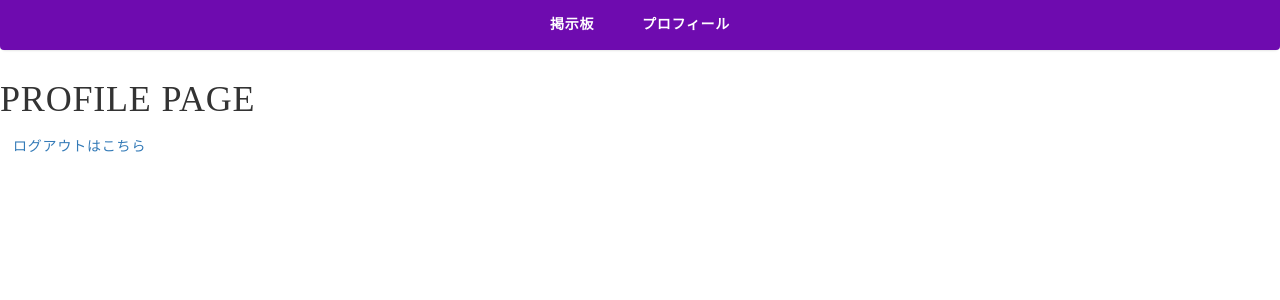
After one commit to Nakagaki-Yuto/Hackathon_KyotanabePythons, a Django app: page /profile/ in a window 1280 px wide. The commit adds this page. Shown: the top 300 px of the page. Run offline with Django 3.2, Linux system fonts and the light colour scheme; a user stored in the database is signed in; some libraries are stand-ins or nearby versions.

Commit message:
add profile page

```diff
--- a/notice_board/static/css/notice_board.css
+++ b/notice_board/static/css/notice_board.css
@@ -33,7 +33,7 @@ body {
 
   .favorite-btn{
     padding-left: 7px;
-    color: rgb(248, 74, 74);
+    color: rgb(110, 11, 175);
   }
 
   /*navbar*/
@@ -48,7 +48,7 @@ body {
     -webkit-box-shadow: 0 3px 3px -3px rgba(255, 91, 91, 0.2);
     -moz-box-shadow: 0 3px 3px -3px rgba(241, 79, 79, 0.2);
     box-shadow: 0 3px 3px -3px rgba(0, 0, 0, .2);
-    background-color: rgb(248, 74, 74);
+    background-color: rgb(110, 11, 175);
   }
 
   .navbar-list {
--- a/notice_board/templates/notice_board/base.html
+++ b/notice_board/templates/notice_board/base.html
@@ -12,13 +12,8 @@
         <!-- .navbar -->
         <nav class="navbar" class="fixed">
             <ul class="navbar-list">
-                <li class="navbar-item"><a class="navbar-link" id="search" href="/">掲示板</a></li>
-                <li class="navbar-item"><a class="navbar-link" id="mypage" href="{% url 'mypage' %}">マイページ</a></li>
-                {% if user.is_authenticated %}
-                <li class="navbar-item"><a class="navbar-link" id="log" href="{% url 'logout' %}">ログアウト</a></li>
-                {% else %}
-                <li class="navbar-item"><a class="navbar-link" id="log" href="{% url 'login' %}">ログイン</a></li>
-                {% endif %}
+                <li class="navbar-item"><a class="navbar-link" href="/">掲示板</a></li>
+                <li class="navbar-item"><a class="navbar-link" href="profile">プロフィール</a></li>
             </ul>
         </nav>
         <!-- /.navbar -->
--- /dev/null
+++ b/notice_board/templates/notice_board/profilepage.html
@@ -0,0 +1,6 @@
+{% extends "notice_board/base.html" %}
+
+{% block content %}
+<h1>PROFILE PAGE</h1>
+<a href="{% url 'logout' %}" class="btn btn-link">ログアウトはこちら</a><br>
+{% endblock %}
--- a/notice_board/templates/registration/login.html
+++ b/notice_board/templates/registration/login.html
@@ -1,7 +1,7 @@
 {% extends "notice_board/base.html" %}
 
 {% block content %}
-    <a href="{% url 'signup' %}" class="btn">アカウントの登録がまだの方はこちら</a><br>
+    <a href="{% url 'signup' %}" class="btn btn-link">アカウントの登録がまだの方はこちら</a><br>
     {% if form.errors %}
         <p>ユーザー名もしくはパスワードが間違っています</p>
     {% endif %}
--- a/notice_board/urls.py
+++ b/notice_board/urls.py
@@ -3,5 +3,5 @@ from . import views
 
 urlpatterns = [
     path('', views.ToppageView, name='top'),
-
+    path('profile/', views.ProfileView, name='profile'),
 ]
--- a/notice_board/views.py
+++ b/notice_board/views.py
@@ -4,7 +4,7 @@ from django.contrib.auth.decorators import login_required
 
 @login_required
 def ToppageView(request):
-    """トップページ"""
+    """掲示板ページ"""
     return render(request, 'notice_board/toppage.html', {'request': request})
 
 
@@ -29,3 +29,9 @@ def SignupView(request):
         "profile_form": profile_form,
     }
     return render(request, 'registration/signup.html', context)
+
+
+@login_required
+def ProfileView(request):
+    """プロフィールページ"""
+    return render(request, 'notice_board/profilepage.html', {'request': request})
```
Also changed, not shown: db.sqlite3.
